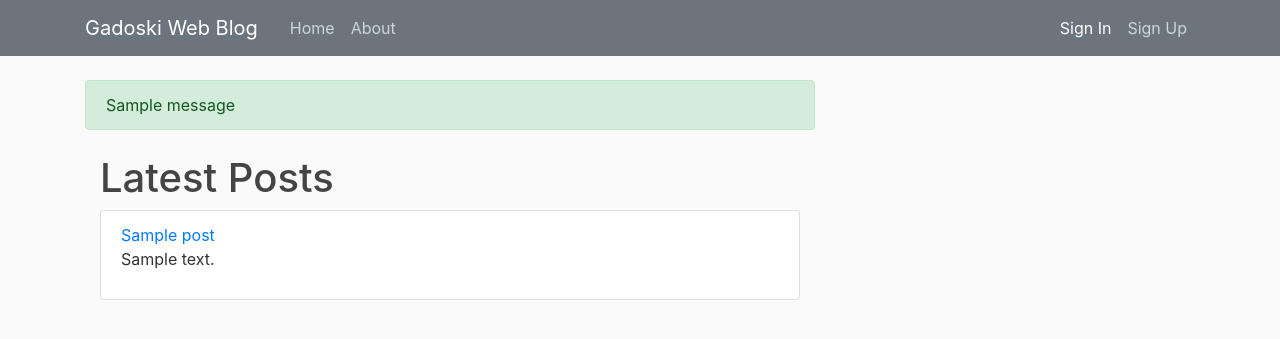
After one commit to Gadoskey/blogPostWebApp, a Flask app: page /latest-posts in a window 1280 px wide. The commit adds this page. Shown: the top 339 px of the page. Run offline with Flask 3, Linux system fonts and the light colour scheme; tables that the repository leaves empty hold one stand-in row (values such as "Sample post"); one stand-in notice (Sample message) is shown.

Commit message:
latest blog

```diff
--- a/flaskblog/models.py
+++ b/flaskblog/models.py
@@ -16,7 +16,7 @@ class User(db.Model, UserMixin):
     id = db.Column(db.Integer, primary_key=True)
     username = db.Column(db.String(22), unique=True, nullable=False)
     email = db.Column(db.String(120), unique=True, nullable=False)
-    profile_image = db.Column(db.String(120), nullable=False, default='default.jpg')
+    profile_image = db.Column(db.String(120), nullable=False, default='static/images/default.jpg')
     password = db.Column(db.String(120), nullable=False)
     posts = db.relationship('Post', backref='author', lazy=True)
 
--- a/flaskblog/templates/account.html
+++ b/flaskblog/templates/account.html
@@ -1,7 +1,7 @@
 {% extends "layout.html" %} {% block data %}
 <div class="content-section">
   <div class="media">
-    <img class="rounded-circle account-img" src="{{ userImage }}" />
+    <img class="rounded-circle account-img" src="{{ userImage }}"/>
     <div class="media-body">
       <h2 class="account-heading">{{ current_user.username }}</h2>
       <p class="text-secondary">{{ current_user.email }}</p>
@@ -43,6 +43,7 @@
               <span class="text-danger"> {{ error }} </span></br>
             {% endfor %}
           {%endif%}
+        </div>
       </fieldset>
       <div class="form-group">
         {{ form.submit(class="btn btn-outline-info") }}
--- a/flaskblog/templates/home.html
+++ b/flaskblog/templates/home.html
@@ -9,7 +9,7 @@
     <div class="article-metadata">
       <a class="mr-2" href="{{ url_for('users.userPosts', username=post.author.username) }}">@{{ post.author.username }}</a>
       <small class="text-secondary"
-        >Posted On: {{ post.date_posted.strftime('%B %d, %Y at %H:%M %p')
+        >{{ post.date_posted.strftime('%B %d, %Y at %H:%M %p')
         }}</small
       >
     </div>
--- /dev/null
+++ b/flaskblog/templates/latest_posts.html
@@ -0,0 +1,40 @@
+{% extends "layout.html" %}
+
+{% block data %}
+    <div class="container mt-4">
+        <h1>Latest Posts</h1>
+
+        {% if posts.items %}
+            <ul class="list-group">
+                {% for post in posts.items %}
+                    <li class="list-group-item">
+                        <a href="{{ url_for('posts.post', post_id=post.id) }}">{{ post.title }}</a>
+                        <p>{{ post.summary }}</p>
+                    </li>
+                {% endfor %}
+            </ul>
+
+            <!-- Pagination Controls -->
+            <nav aria-label="Page navigation">
+                <ul class="pagination">
+                    {% if posts.has_prev %}
+                        <li class="page-item">
+                            <a class="page-link" href="{{ url_for('main.latest_posts', page=posts.prev_num) }}" aria-label="Previous">
+                                <span aria-hidden="true">&laquo;</span>
+                            </a>
+                        </li>
+                    {% endif %}
+                    {% if posts.has_next %}
+                        <li class="page-item">
+                            <a class="page-link" href="{{ url_for('main.latest_posts', page=posts.next_num) }}" aria-label="Next">
+                                <span aria-hidden="true">&raquo;</span>
+                            </a>
+                        </li>
+                    {% endif %}
+                </ul>
+            </nav>
+        {% else %}
+            <p>No posts available.</p>
+        {% endif %}
+    </div>
+{% endblock %}
--- a/flaskblog/templates/layout.html
+++ b/flaskblog/templates/layout.html
@@ -7,12 +7,12 @@
       name="viewport"
       content="width=device-width, initial-scale=1.0, shrink-to-fit=no"
     />
-    <link rel="stylesheet"
-      href="https://cdn.jsdelivr.net/npm/bootstrap@4.1.3/dist/css/bootstrap.min.css"
-      integrity="sha384-MCw98/SFnGE8fJT3GXwEOngsV7Zt27NXFoaoApmYm81iuXoPkFOJwJ8ERdknLPMO"
-      crossorigin="anonymous"
-    />
-    <link rel="stylesheet" type="text/css" href="{{ url_for('static', filename='main.css') }}"/>
+
+  <link rel="stylesheet" href="https://cdn.jsdelivr.net/npm/bootstrap@4.1.3/dist/css/bootstrap.min.css"
+  integrity="sha384-MCw98/SFnGE8fJT3GXwEOngsV7Zt27NXFoaoApmYm81iuXoPkFOJwJ8ERdknLPMO" crossorigin="anonymous" />
+
+  <link rel="stylesheet" type="text/css" href="{{ url_for('static', filename='main.css') }}"/>
+
     {% if title %}
     <title>{{title}}</title>
     {% else %}
@@ -58,51 +58,61 @@
     </header>
 
 <main role="main" class="container">
-  <div class="row">
-    <div class="col-md-8">
-      {% with messages = get_flashed_messages(with_categories = true) %}
-        {% if messages%}
-          {% for category, message in messages%}
-            <div class="alert alert-{{ category }}">
-              {{ message }}
-            </div>
-          {% endfor%}
-        {% endif%}
-      {% endwith %}
-      {% block data %}{% endblock data %}
-    </div>
+    <div class="row">
+
+      {% if request.endpoint == 'main.homepage' %}
     <div class="col-md-4">
       <div class="content-section">
-        <h3>Our Sidebar</h3>
-        <p class='text-muted'>You can put any information here you'd like.
+        {% if current_user.is_authenticated %}
+                <h3>Welcome, {{ current_user.username }}</h3>
+                <p class="text-muted">
+                    {{ current_user.bio or "You haven't added a bio yet. Update it in your account section."}}
+                </p>
+        {% else %}
+                <h3>Our Sidebar</h3>
+                <p class="text-muted">
+                  Update your bio in the account section.
+                </p>
+          {% endif %}
           <ul class="list-group">
-            <li class="list-group-item list-group-item-light">Latest Posts</li>
+            <a class="list-group-item list-group-item-light" href="{{ url_for('users.userPosts', username=current_user.username) }}">Your Posts</a>
+            <a class="list-group-item list-group-item-light" href="{{ url_for('users.latest_posts') }}">Latest Posts</a>
+
             <li class="list-group-item list-group-item-light">Announcements</li>
-            <li class="list-group-item list-group-item-light">Calendars</li>
-            <li class="list-group-item list-group-item-light">etc</li>
+            <a class="list-group-item list-group-item-light" href="https://www.gadoski.tech">Back to Gadoski Tech</a>
+
           </ul>
         </p>
       </div>
     </div>
+    {% endif %}
+
+
+
+    <div class="col-md-8">
+      {% with messages = get_flashed_messages(with_categories = true) %}
+        {% if messages %}
+          {% for category, message in messages %}
+            <div class="alert alert-{{ category }}">
+              {{ message }}
+            </div>
+          {% endfor %}
+        {% endif %}
+      {% endwith %}
+      {% block data %}{% endblock data %}
+    </div>
+
   </div>
 </main>
 
-    <script
-      src="https://code.jquery.com/jquery-3.3.1.slim.min.js"
-      integrity="sha384-q8i/X+965DzO0rT7abK41JStQIAqVgRVzpbzo5smXKp4YfRvH+8abtTE1Pi6jizo"
-      crossorigin="anonymous"
-    ></script>
 
-    <script
-      src="https://cdn.jsdelivr.net/npm/popper.js@1.14.3/dist/umd/popper.min.js"
-      integrity="sha384-ZMP7rVo3mIykV+2+9J3UJ46jBk0WLaUAdn689aCwoqbBJiSnjAK/l8WvCWPIPm49"
-      crossorigin="anonymous"
-    ></script>
+  <script src="https://code.jquery.com/jquery-3.3.1.slim.min.js"
+  integrity="sha384-q8i/X+965DzO0rT7abK41JStQIAqVgRVzpbzo5smXKp4YfRvH+8abtTE1Pi6jizo" crossorigin="anonymous"></script>
 
-    <script
-      src="https://cdn.jsdelivr.net/npm/bootstrap@4.1.3/dist/js/bootstrap.min.js"
-      integrity="sha384-ChfqqxuZUCnJSK3+MXmPNIyE6ZbWh2IMqE241rYiqJxyMiZ6OW/JmZQ5stwEULTy"
-      crossorigin="anonymous"
-    ></script>
+<script src="https://cdn.jsdelivr.net/npm/popper.js@1.14.3/dist/umd/popper.min.js"
+  integrity="sha384-ZMP7rVo3mIykV+2+9J3UJ46jBk0WLaUAdn689aCwoqbBJiSnjAK/l8WvCWPIPm49" crossorigin="anonymous"></script>
+
+<script src="https://cdn.jsdelivr.net/npm/bootstrap@4.1.3/dist/js/bootstrap.min.js"
+  integrity="sha384-ChfqqxuZUCnJSK3+MXmPNIyE6ZbWh2IMqE241rYiqJxyMiZ6OW/JmZQ5stwEULTy" crossorigin="anonymous"></script>
   </body>
 </html>
--- a/flaskblog/users/routes.py
+++ b/flaskblog/users/routes.py
@@ -48,8 +48,50 @@ def signOut():
     logout_user()
     return redirect(url_for('main.homepage'))
 
+@users.route('/account', methods=['GET', 'POST'])
+@login_required
+def account():
+    form = UpdateForm()
+    if form.validate_on_submit():
+        update_made = False
 
-@users.route('/account', methods=['GET', 'POST'])
+        # Check if the profile picture is being updated
+        if form.picture.data:
+            picture_file = save_image(form.picture.data)
+            if current_user.profile_image != picture_file:
+                current_user.profile_image = picture_file
+                update_made = True
+
+        # Check if username or email is being updated
+        if form.username.data != current_user.username:
+            current_user.username = form.username.data
+            update_made = True
+
+        if form.email.data != current_user.email:
+            current_user.email = form.email.data
+            update_made = True
+
+        # Commit changes only if there are updates
+        if update_made:
+            db.session.commit()
+            flash("Account Updated!", 'success')
+        else:
+            flash("No changes were made to your account.", 'info')
+
+        return redirect(url_for('users.account'))
+
+    elif request.method == 'GET':
+        # Pre-fill the form with current user data
+        form.username.data = current_user.username
+        form.email.data = current_user.email
+
+    # Generate the URL for the user's profile image
+    userImage = url_for('static', filename='images/' + current_user.profile_image)
+    return render_template('account.html', title='Account', userImage=userImage, form=form)
+
+
+
+"""@users.route('/account', methods=['GET', 'POST'])
 @login_required
 def account():
     form = UpdateForm()
@@ -70,7 +112,7 @@ def account():
         form.username.data = current_user.username
         form.email.data = current_user.email
     userImage = url_for('static', filename='images/' + current_user.profile_image)
-    return render_template('account.html', title = 'Account', userImage = userImage, form=form)
+    return render_template('account.html', title = 'Account', userImage = userImage, form=form)"""
 
 @users.route('/user/<string:username>')
 def userPosts(username):
@@ -78,6 +120,26 @@ def userPosts(username):
     user = User.query.filter_by(username=username).first_or_404()
     posts = Post.query.filter_by(author=user).order_by(Post.date_posted.desc()).paginate(page=page, per_page=3)
     return render_template('userPosts.html', posts = posts, user=user)
+
+def generate_summary(content, length=100):
+    """Generate a summary from the content."""
+    if len(content) > length:
+        return content[:length] + '...'
+    return content
+
+@users.route('/latest-posts')
+def latest_posts():
+    page = request.args.get('page', 1, type=int)
+    posts = Post.query.order_by(Post.date_posted.desc()).paginate(page=page, per_page=10)
+
+
+    # Generate summaries dynamically
+    for post in posts.items:
+        post.summary = generate_summary(post.content)
+
+    return render_template('latest_posts.html', posts=posts)
+
+
 
 @users.route('/reset_password', methods=['GET', 'POST'])
 def requestPasswordReset():
--- a/run.py
+++ b/run.py
@@ -2,5 +2,5 @@ from flaskblog import create_app
 
 app = create_app()
 
-if __name__ == '__main__':
-    app.run(debug=True, use_reloader=True)
+if __name__ == "__main__":
+    app.run(host="0.0.0.0", port=8000, debug=True)
```
Also changed, not shown: flaskblog/templates/about.html (+35 -20 lines), flaskblog/templates/userPosts.html (+6 -2 lines), flaskblog/users/utils.py (+48 -6 lines), flaskblog/static/images/43818a2a503fb01b.png (deleted), flaskblog/static/images/6f5dc974f05959ec.jpg (added), flaskblog/static/images/a299fea5bafe834d.jpg (deleted), flaskblog/static/images/a4d28c2aa4d3cddf.jpg (added), flaskblog/static/images/default.jpg (added), instance/database.db, 1 other file.
